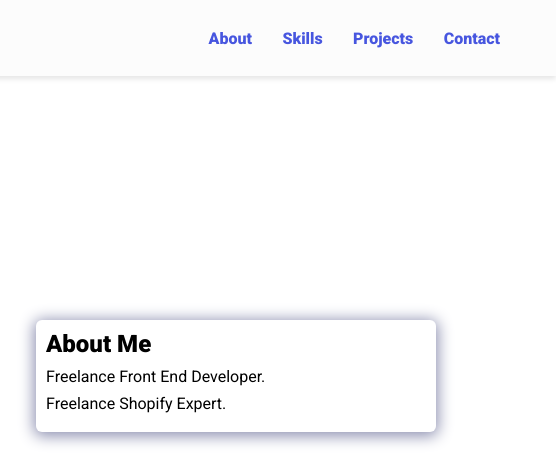
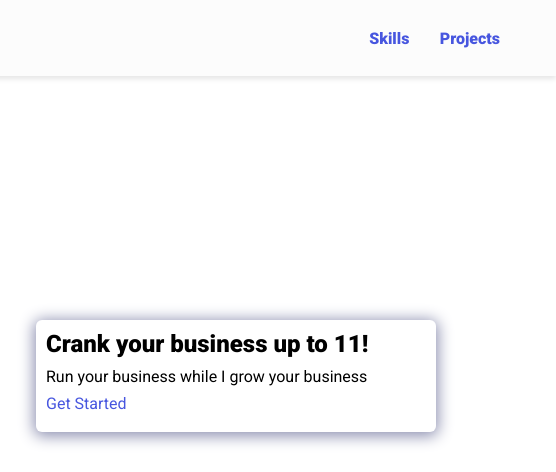
Before and after one commit to Jsies1997/portfolio, a plain HTML site: page index.html in a window 1280 px wide. Shown: the top 472 px of the page, 724-1280 px from the left. Drawn offline with nearby package versions, Linux system fonts and the light colour scheme.

Commit message:
Changed call to actin

```diff
--- a/index.html
+++ b/index.html
@@ -17,7 +17,7 @@
 
   <!-- Animate CSS CDN -->
   <link rel="stylesheet" href="https://cdnjs.cloudflare.com/ajax/libs/animate.css/4.1.1/animate.min.css" />
-  <title>Justin Sies |  Freelance Front End Developer</title>
+  <title>Justin Sies |  Freelance Developer</title>
 </head>
 
 <body>
@@ -25,10 +25,10 @@
   <nav>
     <h1>Justin Sies</h1>
     <ul class="navigation">
-      <li><a href="#about" class="nav-link">About</a></li>
+
       <li><a href="#skills" class="nav-link">Skills</a></li>
       <li><a href="#projects" class="nav-link">Projects</a></li>
-      <li><a href="#contact" class="nav-link">Contact</a></li>
+
     </ul>
     <button class="burger-menu" id="burger-menu">
       <ion-icon class="bars" name="menu-outline"></ion-icon>
@@ -40,11 +40,11 @@
   <section class="hero" id="about">
     <img src="assets/images/HatchfulExport-All/logo_transparent.png" alt="my logo" loading="lazy" class="hero-img" />
     <div class="bio animate__animated animate__shakeX">
-      <h2 class="bio-title">About Me</h2>
+      <h2 class="bio-title">Crank your business up to 11!</h2>
       <p class="bio-text">
-        Freelance Front End Developer.
+        Run your business while I grow your business
         <br>
-        Freelance Shopify Expert.
+        <a href="#contact" class="nav-link">Get Started</a>
       </p>
     </div>
   </section>
```
